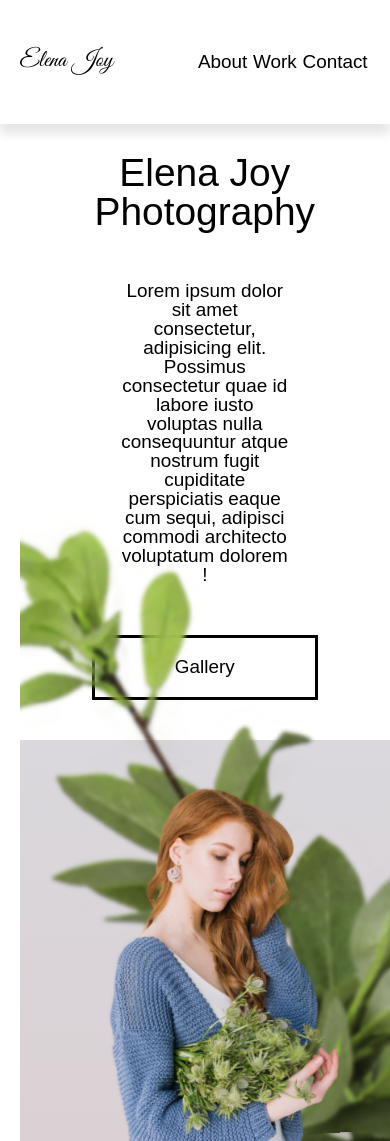
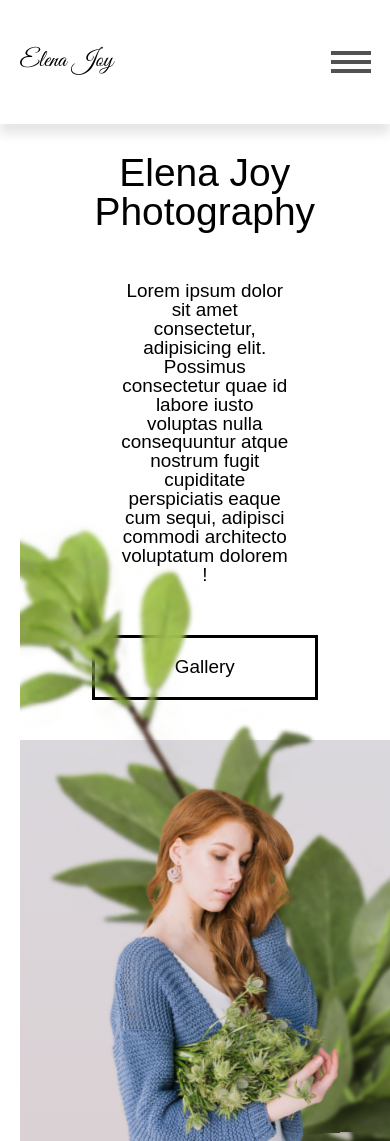
Before and after one commit to renemorales/Elena-Joy-Photographer, a plain HTML site: page index.html in a window 390 px wide. Drawn offline with Linux system fonts and the light colour scheme.

Commit message:
creating burger animation part1

```diff
--- a/css/stylesheet.css
+++ b/css/stylesheet.css
@@ -1,11 +1,6 @@
 @import url("reset.css");
 
 /********************[Global]*/
-/* * {
-  margin: 0;
-  padding: 0;
-  box-sizing: border-box;
-} */
 
 @font-face {
   font-family: 'Ruh1';
@@ -108,7 +103,7 @@ nav {
   display: flex;
   flex-wrap: wrap;
   z-index: 2;
-  position: relative;
+  /* position: relative; */
   overflow: hidden;
 }
 
@@ -193,3 +188,58 @@ nav {
 
   }
 }
+
+
+/* reponsive site */
+
+@media screen and (max-width: 736px) {
+  .burger {
+    position: relative;
+  }
+
+  .burger span {
+    padding: 0.2rem 2rem;
+    background-color: var(--gray-text);
+    margin: 0.5rem 0rem;
+    display: block;
+  }
+
+  .nav-links a {
+    color: whitesmoke;
+    font-size: var(--header3);
+    text-decoration: underline;
+  }
+
+
+  .nav-links {
+    background-color: var(--background-color);
+    width: 100%;
+    height: 100%;
+    position: fixed;
+    top: 0;
+    left: 100%;
+    flex-direction: column;
+    align-items: center;
+    transition: transform 1s ease;
+  }
+
+  .menu-check {
+    position: absolute;
+    top: 50%;
+    right: 5%;
+    transform: translate(5%, -50%);
+    width: 5rem;
+    height: 5rem;
+    cursor: pointer;
+    opacity: 0;
+    z-index: 100;
+  }
+
+  .menu-check:checked+.nav-links {
+    transform: translate(-100%);
+  }
+
+  .menu-check:checked+.burger span {
+    background: whitesmoke;
+  }
+}
--- a/index.html
+++ b/index.html
@@ -16,11 +16,17 @@
   <header class="main-head">
     <nav>
       <h1 id="logo">Elena Joy</h1>
+      <input type="checkbox" class="menu-check" />
       <ul class="nav-links">
         <li><a href="#about">About</a></li>
         <li><a href="work">Work</a></li>
         <li><a href="contact">Contact </a></li>
       </ul>
+      <div class="burger">
+        <span></span>
+        <span></span>
+        <span></span>
+      </div>
     </nav>
   </header>
   <main>
```
